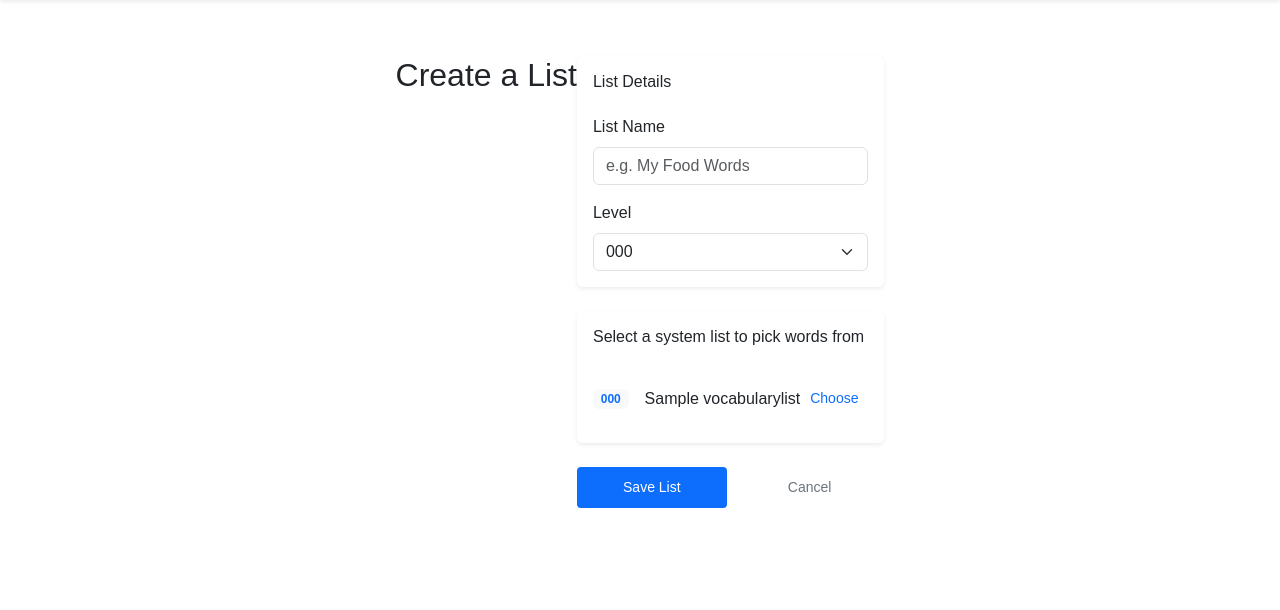
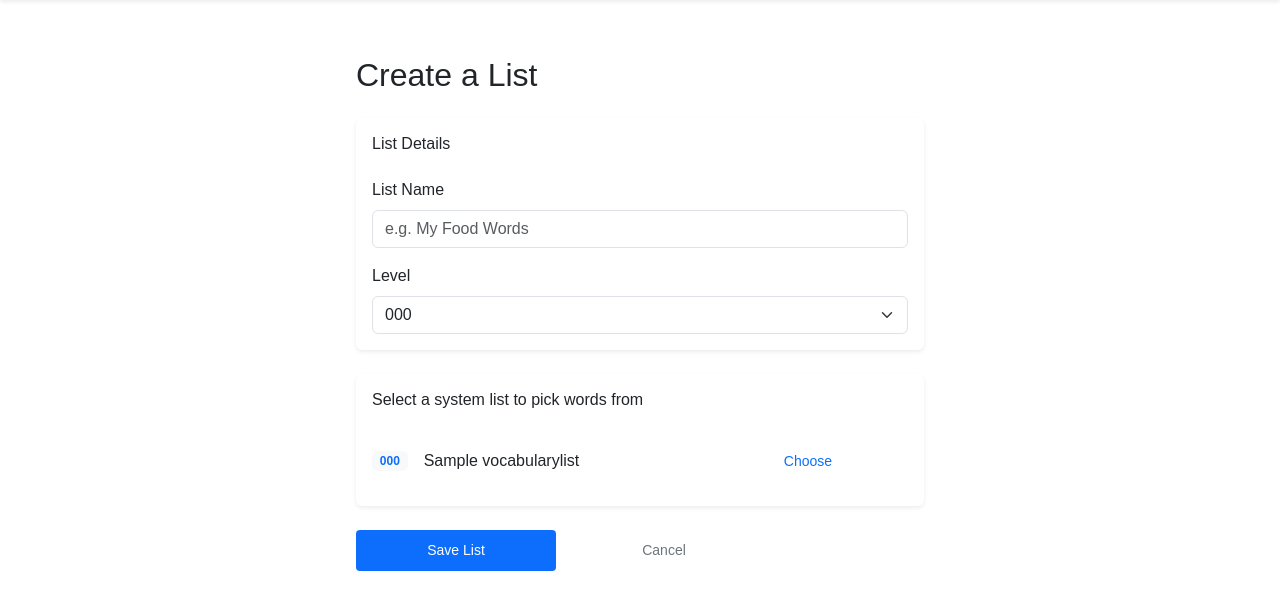
Before and after one commit to Group-Projects-FIAE/sprach-lernen-app, a Django app: page /vocab/lists/create/ in a window 1280 px wide. Shown: the part 100-710 px from the top of the page. Run offline with Django 5.2, Linux system fonts and the light colour scheme; a user stored in the database is signed in; tables that the repository leaves empty hold one stand-in row (values such as "Sample post").

Commit message:
bugfix: create-list UI layout issue

```diff
--- a/templates/vocab/create_list.html
+++ b/templates/vocab/create_list.html
@@ -3,6 +3,7 @@
 {% block title %}Create a List - Sprach Lernen{% endblock %}
 
 {% block content %}
+<div class="w-100 px-3" style="max-width: 600px;">
     <div class="mb-4">
         <h1 class="h2">Create a List</h1>
     </div>
@@ -87,4 +88,5 @@
             {% endif %}
         </div>
     </form>
+</div>
 {% endblock %}
```
Lines whose indentation alone changed are shown as unchanged.
